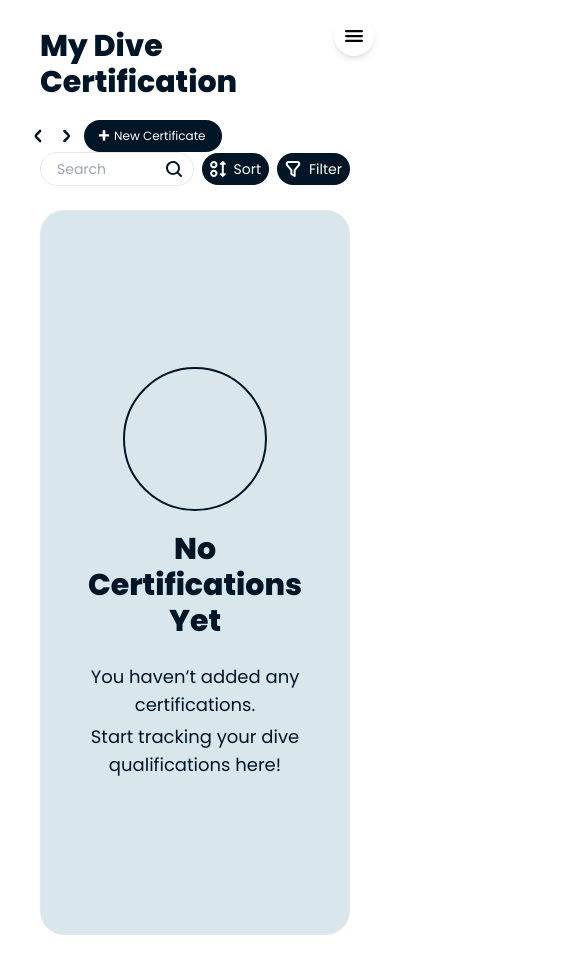
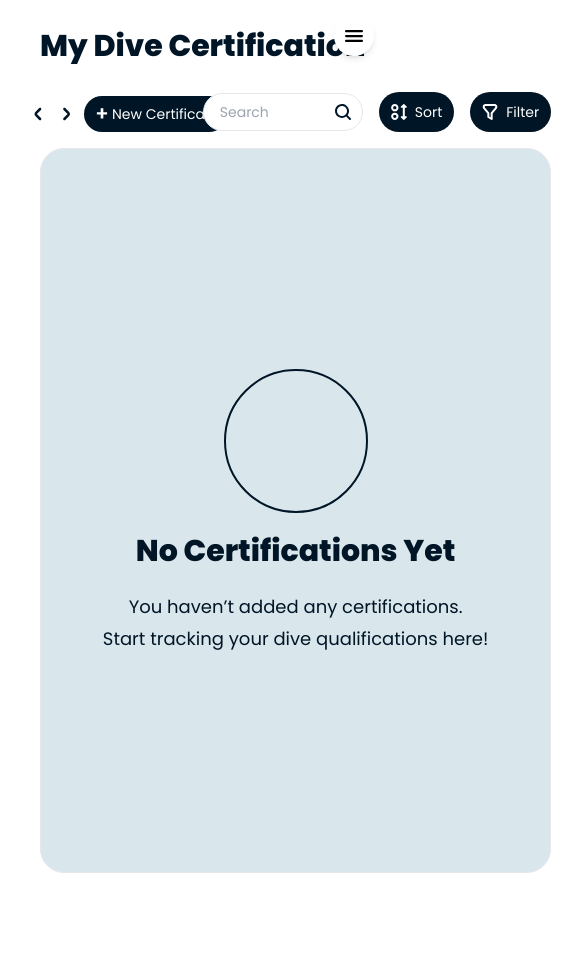
Before and after one commit to roserossssss/dive-site, a Next.js app in the folder diver-application/: page /dashboard/CertificatePage in a window 390 px wide. Shown: the whole page, 585 px wide, since content can reach past the window. After the commit the page ends 913 px from the top, so only its background shows below. Built offline with nearby package versions, Linux system fonts and the light colour scheme.

Commit message:
Updated Dive Certification
- did some few tweaking again since some elements were overlapping again for some reason

```diff
--- a/diver-application/app/dashboard/CertificatePage/page.tsx
+++ b/diver-application/app/dashboard/CertificatePage/page.tsx
@@ -76,25 +76,25 @@ const DiveCertification = () => {
     <div className="flex-1 p-5 pt-2 relative">
       {/* Header Section */}
       <h2 className="text-3xl font-bold text-[#001526]">My Dive Certification</h2>
-      <div className="lg:flex items-center justify-between gap-2 md:gap-4 mt-4 flex-nowrap">
-        <div className="flex items-center space-x-2 flex-shrink-0">
+      <div className="flex items-center justify-between gap-4 md:gap-4 mt-7 flex-nowrap">
+        <div className="flex items-center space-x-2">
           <img src="/leftarrow.svg" alt="Left Arrow" className="w-5 sm:w-6 md:w-7 lg:w-8 h-5 sm:h-6 md:h-7 lg:h-8 cursor-pointer -ml-3 mt-1" />
           <img src="/rightarrow.svg" alt="Right Arrow" className="w-5 sm:w-6 md:w-7 lg:w-8 h-5 sm:h-6 md:h-7 lg:h-8 cursor-pointer -ml-3 mt-1" />
           <button
             onClick={() => router.push("/dashboard/CertificatePage/NewCertificate")}
-            className="bg-[#001526] mt-1 text-white px-4 md:px-5 lg:px-6 py-2 md:py-3 rounded-full flex items-center gap-1 md:gap-2 text-xs md:text-base lg:text-lg whitespace-nowrap"
+            className="bg-[#001526] mt-1 text-white px-5 md:px-5 lg:px-6 py-2 md:py-3 rounded-full flex items-center gap-1 md:gap-2 text-xs md:text-base lg:text-lg whitespace-nowrap"
           >
-            <img src="/plus.svg" alt="Plus" className="w-3 sm:w-2 md:w-3 lg:w-4 h-3 sm:h-2 md:h-3 lg:h-4 -mt-0.5 -ml-0.5" />
-            <span className="text-xs md:text-base lg:text-lg">New Certificate</span>
+            <img src="/plus.svg" alt="Plus" className="w-3 sm:w-2 md:w-3 lg:w-4 h-3 sm:h-2 md:h-3 lg:h-4 -mt-0.5 -ml-2" />
+            <span className="text-sm md:text-base lg:text-lg">New Certificate</span>
           </button>
         </div>
 
-        <div className="flex items-center space-x-2 min-w-0">
-          <div className="relative w-auto sm:w-[140px] md:w-[200px] lg:w-[300px] min-w-[70px]">
+        <div className="flex items-center gap-4">
+          <div className="relative">
             <input
               type="text"
               placeholder="Search"
-              className="border rounded-full pl-4 pr-10 py-1.5 sm:py-2.5 md:py-3 w-full bg-white text-sm sm:text-base md:text-lg"
+              className="border rounded-full w-40 md:w-60 lg:w-80 pl-4 pr-10 py-2 sm:py-2 md:py-3 bg-white text-sm md:text-base lg:text-lg"
             />
             <img src="/search.svg" alt="Search" className="absolute right-3 top-1/2 transform -translate-y-1/2 w-4 sm:w-5 md:w-6 h-4 sm:h-5 md:h-6" />
           </div>
@@ -104,7 +104,7 @@ const DiveCertification = () => {
           <div className="relative">
             <button
               onClick={() => setSortDropdownOpen(!sortDropdownOpen)}
-              className="bg-[#001526] text-white px-4 md:px-5 lg:px-6 py-2 md:py-3 rounded-full flex items-center justify-center gap-2 text-sm md:text-base lg:text-lg"
+              className="bg-[#001526] text-white px-5 md:px-5 lg:px-6 py-3 md:py-3 rounded-full flex items-center justify-center gap-2 text-sm md:text-base lg:text-lg"
             >
               <img src="/sort.svg" alt="Sort" className="w-4 sm:w-4 md:w-6 lg:w-7 h-4 sm:h-4 md:h-6 lg:h-7"/>
               <span className="leading-none">Sort</span>
@@ -131,7 +131,7 @@ const DiveCertification = () => {
           <div className="relative">
             <button
               onClick={() => setFilterDropdownOpen(!filterDropdownOpen)}
-              className="bg-[#001526] text-white px-4 md:px-5 lg:px-6 py-2 md:py-3 rounded-full flex items-center justify-center gap-2 text-sm md:text-base lg:text-lg"
+              className="bg-[#001526] text-white px-5 md:px-5 lg:px-6 py-3 md:py-3 rounded-full flex items-center justify-center gap-2 text-sm md:text-base lg:text-lg"
             >
               <img src="/filter.svg" alt="Filter" className="w-4 sm:w-4 md:w-6 lg:w-7 h-4 sm:h-4 md:h-6 lg:h-7"/>
               <span className="leading-none">Filter</span>
@@ -223,7 +223,7 @@ const DiveCertification = () => {
       </div>
 
    {/* Certification Display */}
-<div className="mt-6 bg-[#D9E7EC] border rounded-3xl p-6 sm:p-8 md:p-10 w-full min-h-[80vh]">
+<div className="mt-4 bg-[#D9E7EC] border rounded-3xl p-6 sm:p-8 md:p-10 w-full min-h-[80vh]">
   {certificates.length === 0 ? (
     <div className="flex items-center justify-center w-full min-h-[80vh] text-center">
       <div>
```
